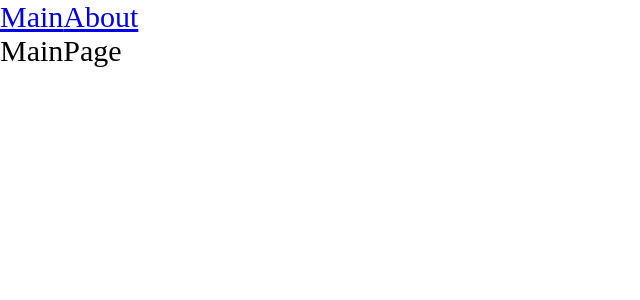
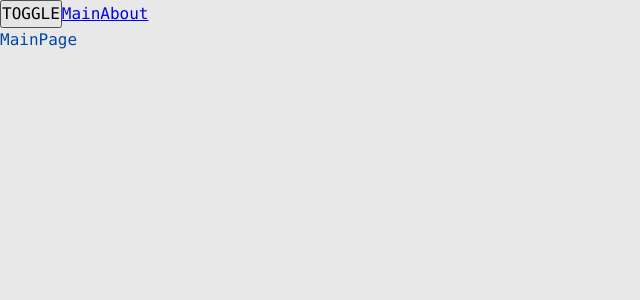
Before and after one commit to TRYHARD607/untitled, a React app: page / in a window 1280 px wide. Shown: the top 300 px of the page, without its empty margins (0-640 px from the left). Built offline with nearby package versions, Linux system fonts and the light colour scheme.

Commit message:
add theme

```diff
--- a/src/App.tsx
+++ b/src/App.tsx
@@ -1,14 +1,17 @@
 import { Route, Routes } from 'react-router-dom';
-import { Counter } from './components/Counter';
-import './index.scss';
+import './styles/index.scss';
 import { Link } from 'react-router-dom';
 import { AboutPageLazy } from './pages/AboutPage/AboutPage.lazy';
 import { MainPageLazy } from './pages/MainPage/MainPage.lazy';
-import { Suspense } from 'react';
+import { Suspense, useContext, useState } from 'react';
+import { Theme, ThemeContext } from './theme/ThemeContext';
+import { useTheme } from './theme/useTheme';
 
 export const App = () => {
+  const { theme, toggleTheme } = useTheme();
   return (
-    <div className='app'>
+    <div className={`app ${theme}`}>
+      <button onClick={toggleTheme}>TOGGLE</button>
       <Link to='/'>Main</Link>
       <Link to='/about'>About</Link>
       <Suspense fallback={<div>Loading...</div>}>
--- a/src/index.scss
+++ /dev/null
@@ -1,9 +0,0 @@
-* {
-  margin: 0;
-  padding: 0;
-  box-sizing: border-box;
-}
-
-.app {
-  font-size: 30px;
-}
--- a/src/index.tsx
+++ b/src/index.tsx
@@ -2,10 +2,13 @@
 import { App } from './App';
 
 import { createRoot } from 'react-dom/client';
+import ThemeProvider from './theme/ThemeProvider';
 const container = document.getElementById('root');
 const root = createRoot(container!);
 root.render(
   <BrowserRouter>
-    <App />
+    <ThemeProvider>
+      <App />
+    </ThemeProvider>
   </BrowserRouter>
 );
--- /dev/null
+++ b/src/styles/index.scss
@@ -0,0 +1,13 @@
+@import url(reset.scss);
+@import url(variables/global.scss);
+@import url(themes/normal.scss);
+@import url(themes/dark.scss);
+
+.app {
+  font: var(--font-m);
+
+  background: var(--bg-color);
+  color: var(--primary-color);
+
+  min-height: 100vh;
+}
--- /dev/null
+++ b/src/styles/reset.scss
@@ -0,0 +1,13 @@
+* {
+  margin: 0;
+  padding: 0;
+  box-sizing: border-box;
+}
+
+input,
+button,
+textarea,
+select {
+  margin: 0;
+  font: inherit;
+}
--- /dev/null
+++ b/src/styles/themes/dark.scss
@@ -0,0 +1,6 @@
+.app.dark {
+  --bg-color: #040438;
+
+  --primary-color: #049604;
+  --secondary-color: #04ff04;
+}
--- /dev/null
+++ b/src/styles/themes/normal.scss
@@ -0,0 +1,6 @@
+.app.light {
+  --bg-color: #e8e8e8;
+
+  --primary-color: #0046a8;
+  --secondary-color: #0452fa;
+}
--- /dev/null
+++ b/src/styles/variables/global.scss
@@ -0,0 +1,11 @@
+:root {
+  --font-family-main: Consolas, 'Times New Roman', Serif;
+
+  --font-size-m: 16px;
+  --font-line-m: 24px;
+  --font-m: var(--font-size-m) / var(--font-line-m) var(--font-family-main);
+
+  --font-size-l: 24px;
+  --font-line-l: 32px;
+  --font-l: var(--font-size-l) / var(--font-line-l) var(--font-family-main);
+}
--- /dev/null
+++ b/src/theme/ThemeContext.ts
@@ -0,0 +1,15 @@
+import { createContext } from 'react';
+
+export enum Theme {
+  LIGHT = 'light',
+  DARK = 'dark',
+}
+
+export interface ThemeContextProps {
+  theme?: Theme;
+  setTheme?: (theme: Theme) => void;
+}
+
+export const ThemeContext = createContext<ThemeContextProps>({});
+
+export const LOCAL_STORAGE_THEME_KEY = 'theme';
--- /dev/null
+++ b/src/theme/ThemeProvider.tsx
@@ -0,0 +1,20 @@
+import { FC, useMemo, useState } from 'react';
+import { LOCAL_STORAGE_THEME_KEY, Theme, ThemeContext } from './ThemeContext';
+import { ReactFCC } from '../types/react';
+
+const defaultTheme =
+  (localStorage.getItem(LOCAL_STORAGE_THEME_KEY) as Theme) || Theme.LIGHT;
+
+const ThemeProvider: ReactFCC = ({ children }) => {
+  const [theme, setTheme] = useState<Theme>(defaultTheme);
+
+  const defaultProps = useMemo(() => ({ theme, setTheme }), [theme]);
+
+  return (
+    <ThemeContext.Provider value={defaultProps}>
+      {children}
+    </ThemeContext.Provider>
+  );
+};
+
+export default ThemeProvider;
--- /dev/null
+++ b/src/theme/useTheme.ts
@@ -0,0 +1,19 @@
+import { useContext } from 'react';
+import { LOCAL_STORAGE_THEME_KEY, Theme, ThemeContext } from './ThemeContext';
+
+interface UseThemeResult {
+  toggleTheme: () => void;
+  theme: Theme;
+}
+
+export function useTheme(): UseThemeResult {
+  const { theme, setTheme } = useContext(ThemeContext);
+
+  const toggleTheme = () => {
+    const newTheme = theme === Theme.DARK ? Theme.LIGHT : Theme.DARK;
+    localStorage.setItem(LOCAL_STORAGE_THEME_KEY, newTheme);
+    setTheme(newTheme);
+  };
+
+  return { toggleTheme, theme };
+}
--- /dev/null
+++ b/src/types/react.d.ts
@@ -0,0 +1,3 @@
+import { PropsWithChildren } from 'react';
+
+export type ReactFCC<T = unknown> = React.FC<PropsWithChildren<T>>;
```
